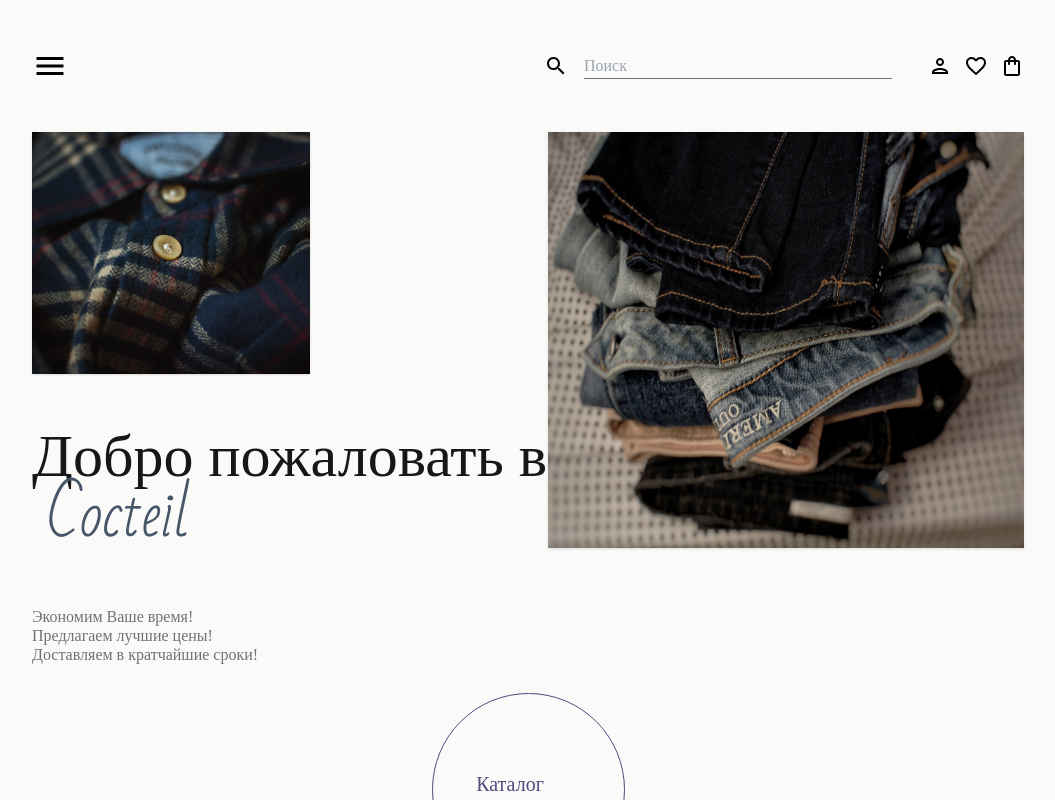
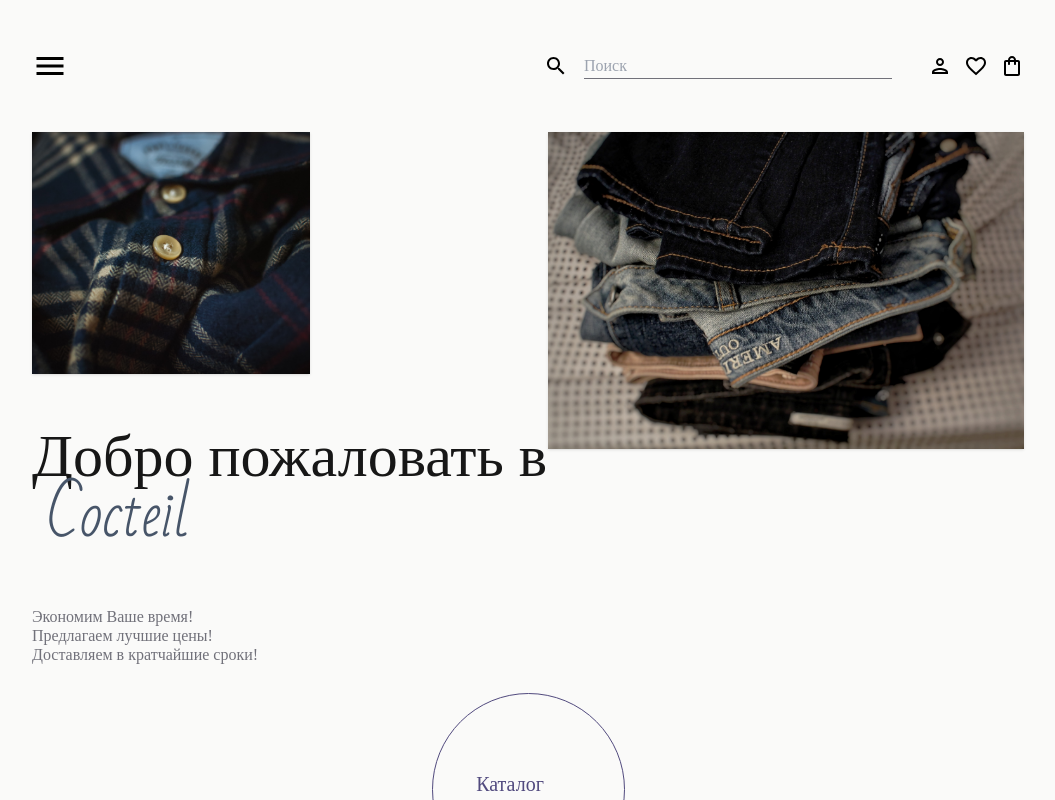
Before and after one commit to underengineering/praktika, a Next.js app: page / in a window 1280 px wide. Shown: the top 800 px of the page, without its empty margins (112-1167 px from the left). Built offline with nearby package versions, Linux system fonts and the light colour scheme.

Commit message:
fix: Fix image overflow

```diff
--- a/src/app/page.tsx
+++ b/src/app/page.tsx
@@ -73,7 +73,7 @@ const Section1 = () => {
                     </span>
                 </div>
                 <Image
-                    className="hidden h-[416px] w-[476px] shadow sm:inline"
+                    className="hidden h-full max-h-[416px] w-full max-w-[476px] object-contain shadow sm:inline"
                     src="/main2.jpg"
                     width="476"
                     height="416"
```
